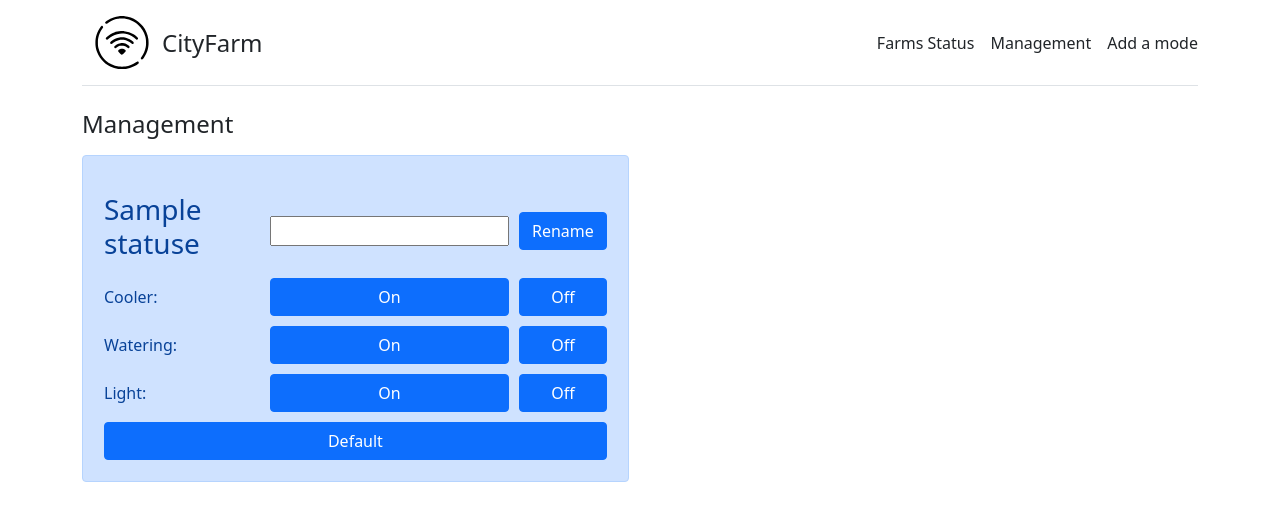
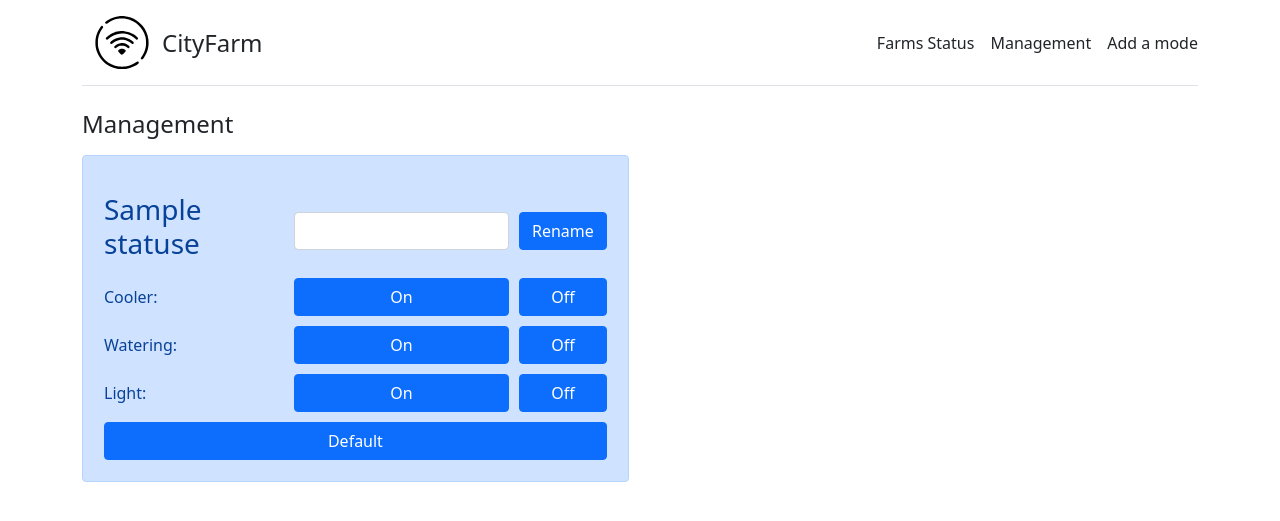
Before and after one commit to vaddddie/djangoweb, a Django app: template djangotest/main/templates/main/management.html in a window 1280 px wide. Shown: the top 521 px of the page. Run offline with Django 4.2, Linux system fonts and the light colour scheme; the template is opened without the code that fills it: most values are stand-ins (such as "Sample title", 1, 10 or a date in 2020); form fields are guessed from the names that the template uses; parts of the project's set-up code (start-up, migrations or seed data) failed here and were passed over.

Commit message:
name change added

```diff
--- a/djangotest/main/forms.py
+++ b/djangotest/main/forms.py
@@ -1,7 +1,7 @@
 from django.forms import ModelForm, TextInput
 from .models import Status
 
-
+"""
 class StatusForm(ModelForm):
     class Meta:
         model = Status
@@ -12,3 +12,4 @@ class StatusForm(ModelForm):
                 'style': 'width:100%'
             })
         }
+"""
--- a/djangotest/main/mqttController.py
+++ b/djangotest/main/mqttController.py
@@ -1,4 +1,5 @@
 from paho.mqtt import client as mqtt_client
+from .models import Status
 import json
 
 """
--- a/djangotest/main/templates/main/management.html
+++ b/djangotest/main/templates/main/management.html
@@ -18,10 +18,10 @@
                                 <h3>{{ el.FarmName }}</h3>
                             </td>
                             <td>
-                                {{ form.FarmName }}
+                                <input type="text" class="form-control" style="width:100%" name="ChangeName{{ el.id }}">
                             </td>
                             <td>
-                                <input type="submit" class="btn btn-primary" name="NameSend" value="Rename" style="width:100%">
+                                <input type="submit" class="btn btn-primary" name="NameSend{{ el.id }}" value="Rename" style="width:100%">
                             </td>
                         </tr>
                         <tr>
@@ -30,10 +30,10 @@
                                     Cooler: &nbsp;
                                 </td>
                                 <td>
-                                    <input type="submit" class="btn btn-primary" name="CoolerOn" value="On" style="width:100%">
+                                    <input type="submit" class="btn btn-primary" name="CoolerOn{{ el.id }}" value="On" style="width:100%">
                                 </td>
                                 <td>
-                                    <input type="submit" class="btn btn-primary" name="CoolerOff" value="Off" style="width:100%">
+                                    <input type="submit" class="btn btn-primary" name="CoolerOff{{ el.ID }}" value="Off" style="width:100%">
                                 </td>
                             </p>
                         </tr>
@@ -43,9 +43,9 @@
                                     Watering: &nbsp;
                                 </td>
                                 <td>
-                                    <input type="submit" class="btn btn-primary" name="WateringOn" value="On" style="width:100%">
+                                    <input type="submit" class="btn btn-primary" name="WateringOn{{ el.ID }}" value="On" style="width:100%">
                                 </td><td>
-                                    <input type="submit" class="btn btn-primary" name="WateringOff" value="Off" style="width:100%">
+                                    <input type="submit" class="btn btn-primary" name="WateringOff{{ el.ID }}" value="Off" style="width:100%">
                                 </td>
                             </p>
                         </tr>
@@ -55,15 +55,15 @@
                                     Light: &nbsp;
                                 </td>
                                 <td>
-                                    <input type="submit" class="btn btn-primary" name="LightOn" value="On" style="width:100%" id="45">
+                                    <input type="submit" class="btn btn-primary" name="LightOn{{ el.ID }}" value="On" style="width:100%" id="45">
                                 </td><td>
-                                    <input type="submit" class="btn btn-primary" name="LightOff" value="Off" style="width:100%">
+                                    <input type="submit" class="btn btn-primary" name="LightOff{{ el.ID }}" value="Off" style="width:100%">
                                 </td>
                             </p>
                         </tr>
                         <tr>
                             <td colspan="3">
-                                <input type="submit" class="btn btn-primary" name="Default" value="Default" style="width:100%">
+                                <input type="submit" class="btn btn-primary" name="Default{{ el.ID }}" value="Default" style="width:100%">
                             </td>
                         </tr>
                     </table>
```
Also changed, not shown: djangotest/main/urls.py (+4 -4 lines), djangotest/main/views.py (+48 -35 lines), djangotest/db.sqlite3, djangotest/main/migrations/0001_initial.py (deleted), djangotest/main/migrations/0002_status_growthprocess_status_timeleft.py (deleted), djangotest/main/migrations/0003_alter_status_timeleft.py (deleted).
